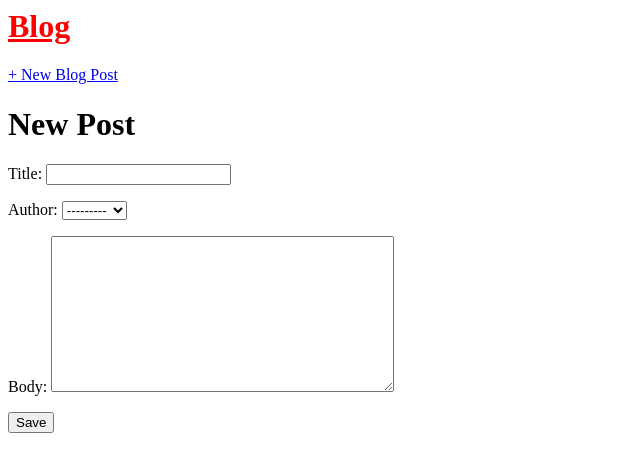
After one commit to NefeLiMko/Test, a Django app: page /post/new/ in a window 1280 px wide. The commit adds this page. Shown: the top 472 px of the page, without its empty margins (0-640 px from the left). Run offline with Django 3.2, Linux system fonts and the light colour scheme; data comes from the database, SQL or seed files in the repository; both versions use the stored data as it was after the commit.

Commit message:
add post button

```diff
--- a/blog_project/blog/models.py
+++ b/blog_project/blog/models.py
@@ -1,5 +1,5 @@
 from django.db import models
-
+from django.urls import reverse
 # Create your models here.
 class Post(models.Model):
 	title = models.CharField(max_length=200)
@@ -11,3 +11,6 @@ class Post(models.Model):
 
 	def __str__(self):
 		return self.title
+
+	def get_absolute_url(self):
+		return reverse('post_detail', args=[str(self.id)])
--- a/blog_project/blog/urls.py
+++ b/blog_project/blog/urls.py
@@ -1,7 +1,8 @@
 from django.urls import path
-from .views import BlogListView,BlogDetailView
+from .views import BlogListView,BlogDetailView,BlogCreateView
 
 urlpatterns = [
+	path('post/new/', BlogCreateView.as_view(), name="post_new"),
 	path('post/<int:pk>/', BlogDetailView.as_view(), name ="post_detail"),
 	path('', BlogListView.as_view(), name = 'home'),
 ]
--- a/blog_project/blog/views.py
+++ b/blog_project/blog/views.py
@@ -1,8 +1,9 @@
 from django.shortcuts import render
 from django.views.generic import ListView, DetailView
+from django.views.generic.edit import CreateView
 from .models import Post
 
-# Create your views here.
+# Create your views
 
 class BlogListView(ListView):
 	model = Post
@@ -11,3 +12,8 @@ class BlogListView(ListView):
 class BlogDetailView(DetailView):
 	model = Post
 	template_name = 'post_detail.html'
+
+class BlogCreateView(CreateView):
+	model = Post
+	template_name = 'post_new.html'
+	fields = ['title', 'author', 'body']
--- a/blog_project/templates/base.html
+++ b/blog_project/templates/base.html
@@ -6,7 +6,11 @@
 </head>
 <body>
 	<header>
-		<h1><a href="{% url 'home'%}">Blog</a></h1>
+		<div class="nav-left">
+<h1><a href="{% url 'home' %}">Blog</a></h1>
+</div>
+<div class="nav-right">
+<a href="{% url 'post_new' %}">+ New Blog Post</a></div>
 	</header>
 	<div>
 		{% block content%}
--- /dev/null
+++ b/blog_project/templates/post_new.html
@@ -0,0 +1,9 @@
+{%extends 'base.html'%}
+
+{%block content%}
+<h1>New Post</h1>
+<form action="" method="post">{%csrf_token%}
+{{form.as_p}}
+<input type="submit" value="Save"/>
+</form>
+{%endblock content%}
```
Also changed, not shown: blog_project/db.sqlite3.
